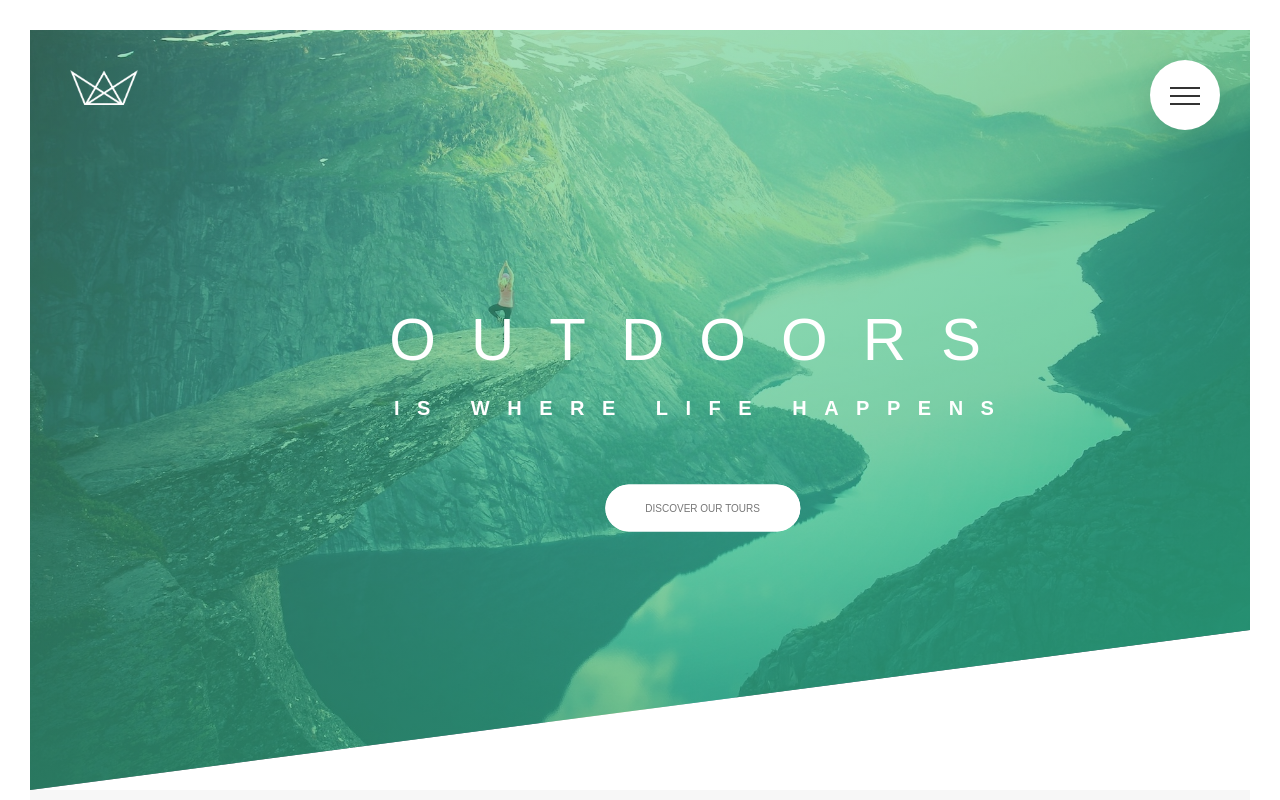
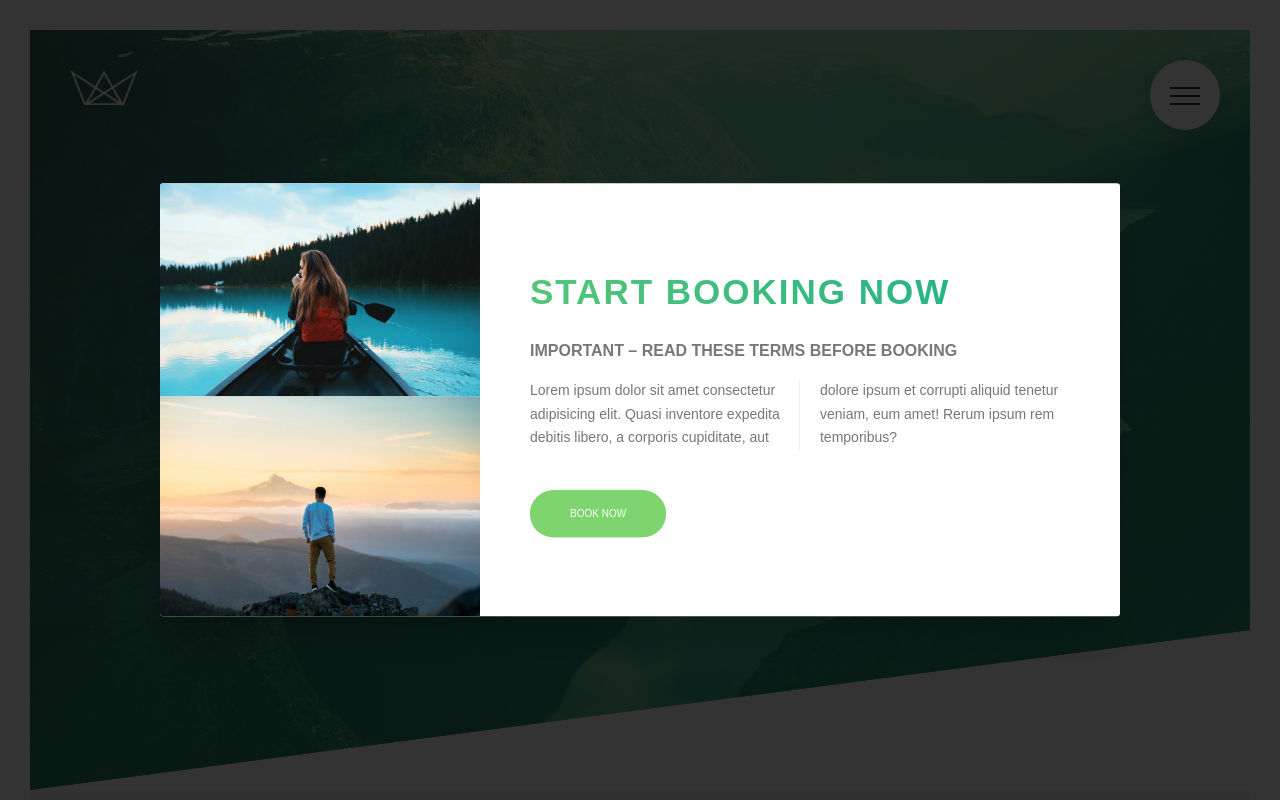
Before and after one commit to apryk/Natours, a website: page index.html in a window 1280 px wide. Shown: the top 800 px of the page. Drawn offline with Linux system fonts and the light colour scheme; files that its build step writes are made by us from their sources.

Commit message:
SHowing popup, showing images as table layout side by side, styling text as two columns

```diff
--- a/index.html
+++ b/index.html
@@ -521,5 +521,29 @@
         </div>
       </div>
     </footer>
+
+    <div class="popup">
+      <div class="popup__content">
+        <div class="popup__left">
+          <img src="img/nat-8.jpg" alt="TOur photo" class="popup__img" />
+          <img src="img/nat-9.jpg" alt="TOur photo" class="popup__img" />
+        </div>
+        <div class="popup__right">
+          <h2 class="heading-secondary u-margin-bottom-small">
+            Start booking now
+          </h2>
+          <h3 class="heading-tertiary u-margin-bottom-small">
+            Important &ndash; Read these terms before booking
+          </h3>
+          <p class="popup__text">
+            Lorem ipsum dolor sit amet consectetur adipisicing elit. Quasi
+            inventore expedita debitis libero, a corporis cupiditate, aut dolore
+            ipsum et corrupti aliquid tenetur veniam, eum amet! Rerum ipsum rem
+            temporibus?
+          </p>
+          <a href="#" class="btn btn--green">Book now</a>
+        </div>
+      </div>
+    </div>
   </body>
 </html>
--- a/sass/abstracts/_mixins.scss
+++ b/sass/abstracts/_mixins.scss
@@ -5,3 +5,10 @@
     clear: both;
   }
 }
+
+@mixin absCenter {
+  position: absolute;
+  top: 50%;
+  left: 50%;
+  transform: translate(-50%, -50%);
+}
--- /dev/null
+++ b/sass/components/_popup.scss
@@ -0,0 +1,51 @@
+.popup {
+  height: 100vh;
+  width: 100%;
+  position: fixed;
+  top: 0;
+  left: 0;
+  background-color: rgba($color-black, 0.8);
+  z-index: 3000;
+
+  &__content {
+    @include absCenter;
+    width: 75%;
+    background-color: $color-white;
+    box-shadow: 0 2rem 4rem rgba($color-black, 0.2);
+    border-radius: 3px;
+    display: table;
+    overflow: hidden;
+  }
+
+  &__left {
+    width: 33.33333%;
+    display: table-cell;
+  }
+  &__right {
+    width: 66.66667%;
+    display: table-cell;
+    vertical-align: middle;
+    padding: 3rem 5rem;
+  }
+  &__img {
+    display: block;
+    width: 100%;
+  }
+  &__text {
+    font-size: 1.4rem;
+    margin-bottom: 4rem;
+
+    column-count: 2;
+    column-gap: 4rem;
+    column-rule: 1px solid $color-grey-light-2;
+
+    -moz-column-count: 2;
+    -moz-column-gap: 4rem;
+    -moz-column-rule: 1px solid $color-grey-light-2;
+
+    -moz-hyphens: auto;
+    -ms-hyphens: auto;
+    -webkit-hyphens: auto;
+    hyphens: auto;
+  }
+}
--- a/sass/main.scss
+++ b/sass/main.scss
@@ -15,6 +15,7 @@
 @import 'components/feature-box';
 @import 'components/form';
 @import 'components/story';
+@import 'components/popup';
 
 @import 'layout/footer';
 @import 'layout/grid';
```
Also changed, not shown: css/style.css.
